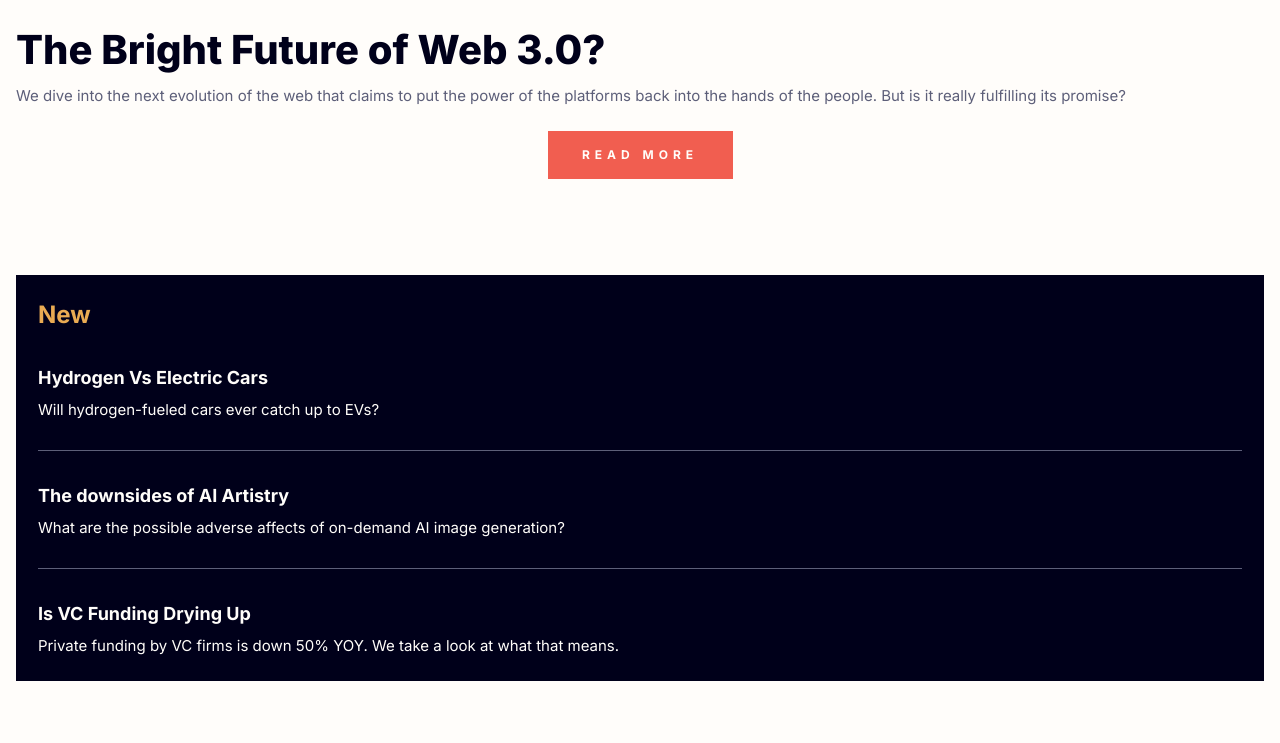
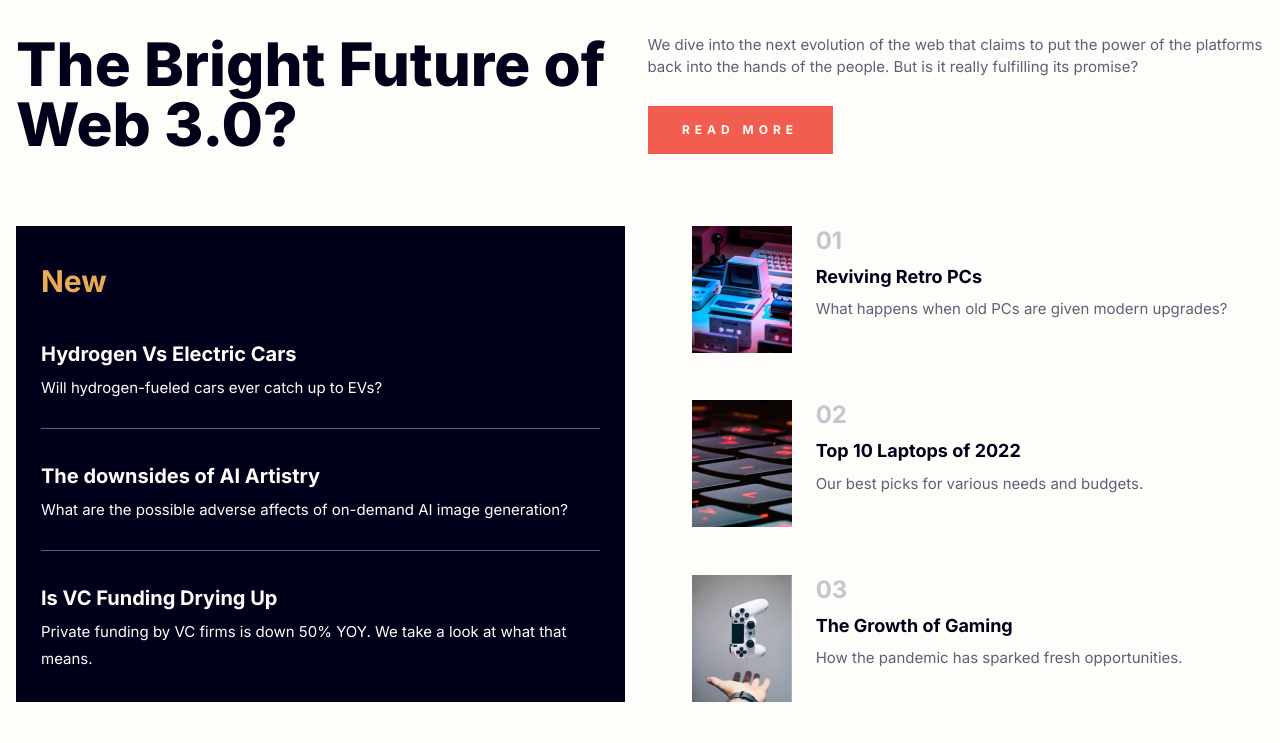
Before and after one commit to cervantesdeveloper/19_fem_newsHomepage, a React (Vite) app: page / in a window 1280 px wide. Shown: the part 700-1443 px from the top of the page. Built offline with nearby package versions, Linux system fonts and the light colour scheme.

Commit message:
I adjusted the layout for tablet device

```diff
--- a/src/App.css
+++ b/src/App.css
@@ -3,8 +3,8 @@
 .btn{
   font-size: .75rem;
   font-weight: 700;
-  padding: 1.125rem 2rem;
-  line-height: 1;
+  height: 3rem;
+  line-height: 3rem;
   width: 11.5625rem;
   letter-spacing: 5px;
   cursor: pointer;
@@ -43,6 +43,22 @@ h2{
 h3{
   font-size: 1.125rem;
   line-height: 2;
+}
+
+@media (min-width: 48rem) {
+    h1{
+      margin-top: 2rem;
+      font-size: 3.75rem;
+    }
+
+    h2{
+      font-size: 1.875rem;
+      line-height: 1.7;
+    }
+
+    h3{
+      font-size: 1.25rem;
+    }
 }
 
 
@@ -180,6 +196,39 @@ h3{
   margin-bottom: 6rem;
 }
 
+
+@media (min-width: 48rem) {
+  .headline{
+    display: grid;
+    grid-template-columns: repeat(2, 1fr);
+    grid-template-rows: auto auto 3rem;
+    column-gap: .9375rem;
+
+  }
+
+  .banner{
+    grid-column: 1 / 3;
+  }
+
+  .headline h1{
+    grid-column: 1 / 2;
+    grid-row: 2 / 4;
+  }
+
+  .text-main{
+    margin-top: 2rem;
+    grid-column: 2 / 3;
+    grid-row: 2 / 3;
+  }
+
+  .headline .btn{
+    grid-column: 2 / 3;
+    grid-row: 3 / 4;
+    margin: 0;
+  }
+
+}
+
 /* ***** headline end **** */
 
 /* ***** aside start **** */
@@ -204,6 +253,13 @@ h3{
   font-size: .9375rem;
   line-height: 1.8;
 }
+
+@media (min-width: 48rem) {
+    .aside{
+      padding: 1.875rem 1.5625rem;
+    }
+}
+
 /* ***** aside end **** */
 
 /* ***** related start **** */
@@ -243,4 +299,54 @@ h3{
   font-size: .9375rem;
   line-height: 1.6;
 }
+
+@media (min-width: 48rem) {
+  .related{
+    display: flex;
+    flex-direction: column;
+    justify-content: space-between;
+  }
+}
 /* ***** related end **** */
+
+/* ***** grid start **** */
+@media (min-width: 48rem) {
+    .grid{
+      display: grid;
+      grid-template-columns: repeat(2, 1fr);
+      column-gap: 1.875rem;
+      row-gap: 4.5rem;
+    }
+
+    .headline, .aside, .related-link{
+      margin-bottom: 0;
+    }
+
+    .headline{
+      grid-column: 1 / 3;
+    }
+
+    .aside{
+      grid-column: 1 / 2;
+    }
+
+    .related{
+      grid-column: 2 / 3;
+    }
+}
+/* ***** grid end **** */
+
+/* ***** footer start **** */
+.attribution{
+  padding: 2.875rem 0 1rem;
+  color: var(--blue-grayish);
+  text-align: center;
+}
+
+.attribution a{
+  text-decoration: none;
+  color: var(--blue-dark);
+  font-weight: 700;
+}
+
+/* ***** footer end **** */
--- a/src/App.jsx
+++ b/src/App.jsx
@@ -4,6 +4,7 @@ import Header from './components/Header';
 import MobileMenu from './components/MobilMenu';
 import Root from './routes/root';
 import ErrorPage from './routes/ErrorPage';
+import Footer from "./components/Footer";
 
 import { createPortal } from 'react-dom';
 import{
@@ -30,6 +31,7 @@ function App() {
         <MobileMenu />, document.getElementById("mobileMenu")
       )}
       <RouterProvider router={router}/>
+      <Footer />
     </>
   )
 }
--- /dev/null
+++ b/src/components/Footer.jsx
@@ -0,0 +1,11 @@
+function Footer(){
+    return(
+        <div className="attribution">
+            Challenge by <a href="https://www.frontendmentor.io?ref=challenge" target="_blank" rel="noreferrer">Frontend Mentor</a>.
+            <br />
+            Coded by <a href="https://cervantesdeveloper.com/">Cervantes Developer</a>.
+        </div>
+    )
+}
+
+export default Footer;
--- a/src/routes/Root.jsx
+++ b/src/routes/Root.jsx
@@ -4,9 +4,10 @@ import HeadingMain from "../components/HeadingMain";
 import Aside from "../components/Aside";
 import RelatedNews from "../components/RelatedNews";
 
+
 function Root(){
     return(
-        <>
+        <div className="grid">
             <main className="headline">
                 <Banner />
                 <HeadingMain text="The Bright Future of Web 3.0?" />
@@ -17,7 +18,8 @@ function Root(){
             </main>
             <Aside />
             <RelatedNews />
-        </>
+
+        </div>
 
     )
 }
```
